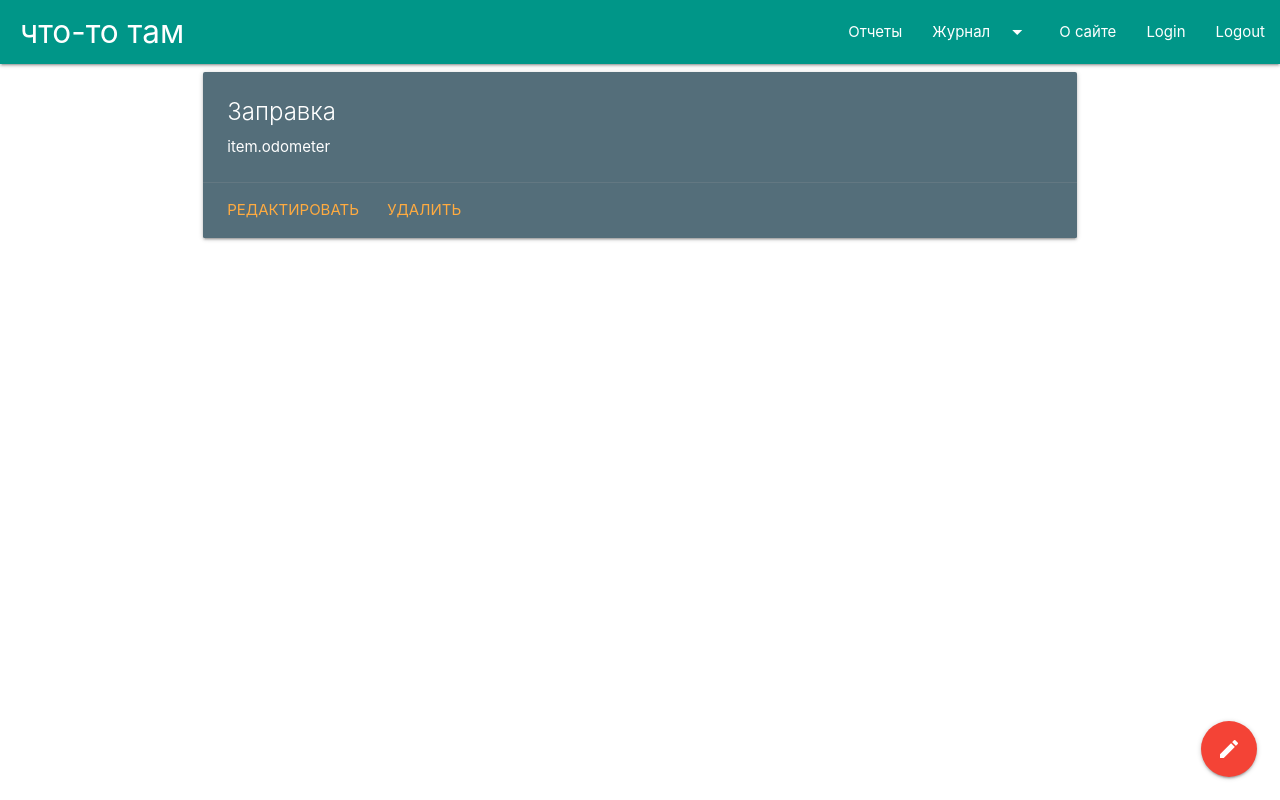
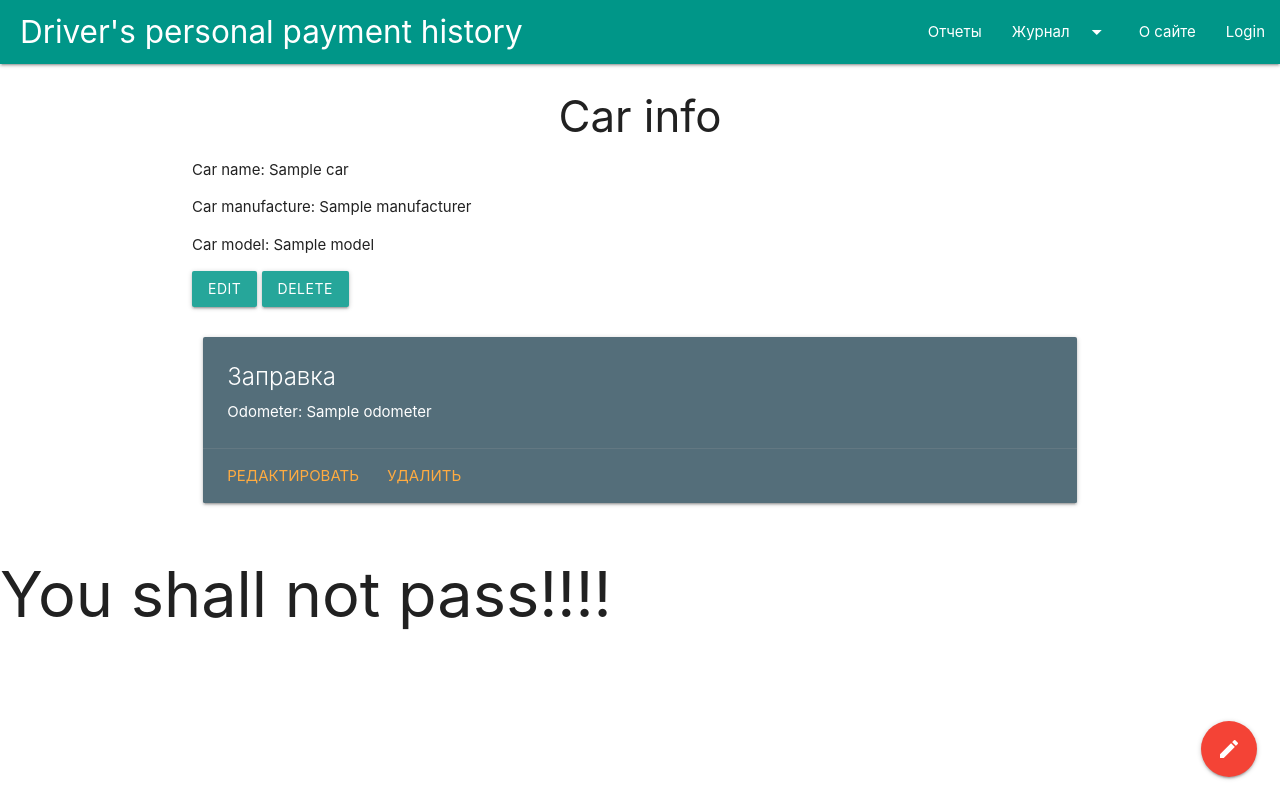
Before and after one commit to SokolDuck/Hackathon, a Django app: template templates/journal/jornal.html in a window 1280 px wide. Run offline with Django 3.2, Linux system fonts and the light colour scheme; the template is opened without the code that fills it: most values are stand-ins (such as "Sample title", 1, 10 or a date in 2020).

Commit message:
adding, deleting, editing cars

```diff
--- a/main/urls.py
+++ b/main/urls.py
@@ -4,5 +4,8 @@ from main import views
 
 urlpatterns = [
     path('', views.IndexView.as_view(), name='index'),
-    path('car/<int:pk>', views.CarView.as_view(), name='car')
+    path('car/<int:pk>', views.CarView.as_view(), name='car'),
+    path('car/create/', views.CarCreateView.as_view(), name='create_car'),
+    path('car/update/<int:pk>', views.CarUpdateView.as_view(), name='update_car'),
+    path('car/delete/<int:pk>', views.CarDeleteView.as_view(), name='delete_car'),
 ]
--- a/templates/base.html
+++ b/templates/base.html
@@ -64,7 +64,7 @@
     <nav style="background-color: #009688">
         <div class="nav-wrapper">
             <a href="{% url 'index' %}" class="brand-logo"
-               style="margin-left: 20px;">что-то там</a>
+               style="margin-left: 20px;">Driver's personal payment history</a></a>
 
             <ul id="nav-mobile" class="right hide-on-med-and-down">
 
@@ -81,15 +81,24 @@
                 </li>
 
                 <li><a class="modal-trigger" href="#modal1">О сайте</a></li>
+                {% if request.user.is_authenticated %}
+                    <li><a href="{% url 'logout' %}">Log out({{ user.username }})</a></li>
+
+                {% else %}
                 <li><a href="{% url 'login' %}">Login</a></li>
-                <li><a href="{% url 'logout' %}">Logout</a></li>
+                {% endif %}
             </ul>
         </div>
     </nav>
-    <div class="container">
-        {% block body %}
-        {% endblock %}
-    </div>
+        <div class="container">
+            {% block body %}
+            {% endblock %}
+        </div>
+    {% if user.is_authenticated %}
+        <a href="{% url 'create_car' %}" class="waves-effect waves-light btn">Add new car</a>
+    {% else %}
+        <h1>You shall not pass!!!!</h1>
+    {% endif %}
     </body>
 </main>
 </html>
--- a/templates/create_car.html
+++ b/templates/create_car.html
@@ -1,6 +1,6 @@
 {% extends 'base.html' %}
 
-{% block content %}
+{% block body %}
 
     {% include 'forms/baseForm/baseForm.html' with button_label='Create' %}
 
--- a/templates/journal/jornal.html
+++ b/templates/journal/jornal.html
@@ -3,7 +3,18 @@
 
 {% block body %}
     <div>
-
+        <div>
+            <h3 align="center">Car info</h3>
+            <p>Car name: {{ car.name }}</p>
+            <p>Car manufacture: {{ car.manufacturer }}</p>
+            <p>Car model: {{ car.model }}</p>
+            <span>
+                <a href="{% url 'update_car' pk=car.id %}" class="waves-effect waves-light btn">Edit</a>
+                <a href="{% url 'delete_car' pk=car.id %}" class="waves-effect waves-light btn">Delete</a>
+            </span>
+            <br>
+            <br>
+        </div>
         <div class="fixed-action-btn">
             <a class="btn-floating btn-large red">
                 <i class="large material-icons">mode_edit</i>
@@ -17,13 +28,13 @@
                 </li>
             </ul>
         </div>
-        {% for items in records %}
+        {% for item in records %}
             <div class="row">
                 <div class="col s12">
                     <div class="card blue-grey darken-1">
                         <div class="card-content white-text">
                             <span class="card-title">Заправка</span>
-                            <p>item.odometer</p>
+                            <p>Odometer: {{ item.odometer }}</p>
                         </div>
                         <div class="card-action">
                             <a href="#">Редактировать</a>
```
Also changed, not shown: main/views.py (+27 -8 lines), templates/delete_car.html (added, +20 -0 lines), templates/update_car.html (added, +7 -0 lines).
